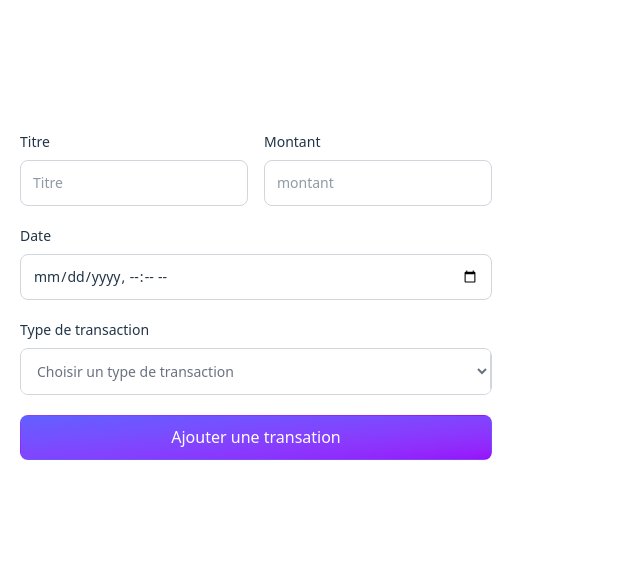
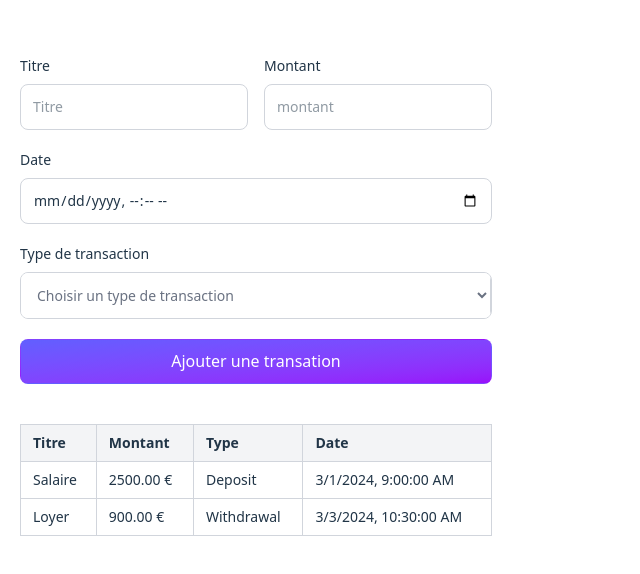
Before and after one commit to ousseynoukone/budget-tracker, a React (Vite) app: page / in a window 1280 px wide. Shown: the part 104-678 px from the top of the page, without its empty margins (0-640 px from the left). Built offline with nearby package versions, Linux system fonts and the light colour scheme.

Commit message:
Transaction List

```diff
--- a/src/App.tsx
+++ b/src/App.tsx
@@ -1,12 +1,29 @@
-import { useState } from 'react'
 import './App.css'
 import TransactionForm from './components/TransactionForm'
+import TransactionList from './components/TransactionList'
+import { TransactionType, type Transaction } from './model/transaction'
 
 function App() {
+  const sampleTransactions: Transaction[] = [
+    {
+      title: 'Salaire',
+      amount: 2500,
+      type: TransactionType.Deposit,
+      date: new Date('2024-03-01T09:00'),
+    },
+    {
+      title: 'Loyer',
+      amount: 900,
+      type: TransactionType.Withdrawal,
+      date: new Date('2024-03-03T10:30'),
+    },
+  ]
+
   return (
     <>
 
     <TransactionForm/>
+    <TransactionList transactions={sampleTransactions} />
     </>
   )
 }
--- /dev/null
+++ b/src/components/TransactionList.tsx
@@ -0,0 +1,58 @@
+import type { Transaction } from "../model/transaction";
+
+type TransactionListProps = {
+  transactions: Transaction[];
+};
+
+export default function TransactionList({ transactions }: TransactionListProps) {
+  if (transactions.length === 0) {
+    return (
+      <div className="p-5">
+        <p className="text-sm text-gray-500">
+          Aucune transaction pour l'instant.
+        </p>
+      </div>
+    );
+  }
+
+  return (
+    <div className="p-5">
+      <table className="w-full text-sm border-collapse">
+        <thead>
+          <tr className="bg-gray-100">
+            <th className="border border-gray-300 px-3 py-2 text-left">
+              Titre
+            </th>
+            <th className="border border-gray-300 px-3 py-2 text-left">
+              Montant
+            </th>
+            <th className="border border-gray-300 px-3 py-2 text-left">
+              Type
+            </th>
+            <th className="border border-gray-300 px-3 py-2 text-left">
+              Date
+            </th>
+          </tr>
+        </thead>
+        <tbody>
+          {transactions.map((transaction, index) => (
+            <tr key={index}>
+              <td className="border border-gray-300 px-3 py-2">
+                {transaction.title}
+              </td>
+              <td className="border border-gray-300 px-3 py-2">
+                {transaction.amount.toFixed(2)} €
+              </td>
+              <td className="border border-gray-300 px-3 py-2">
+                {transaction.type}
+              </td>
+              <td className="border border-gray-300 px-3 py-2">
+                {transaction.date.toLocaleString()}
+              </td>
+            </tr>
+          ))}
+        </tbody>
+      </table>
+    </div>
+  );
+}
```
